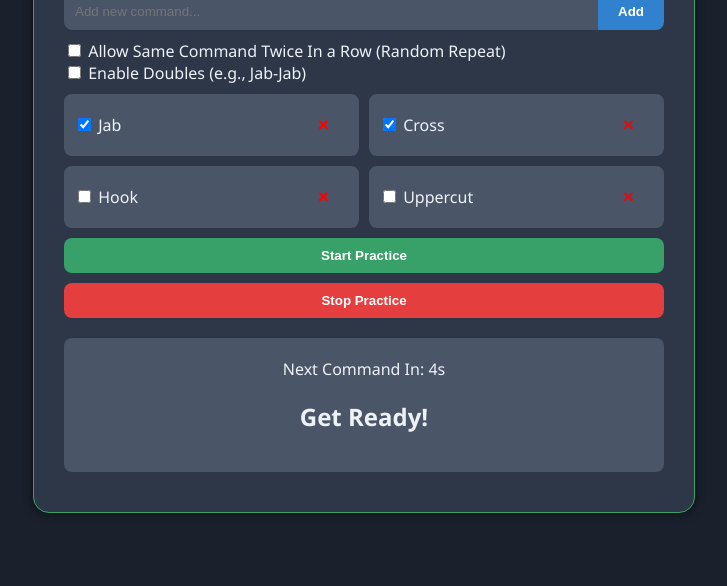
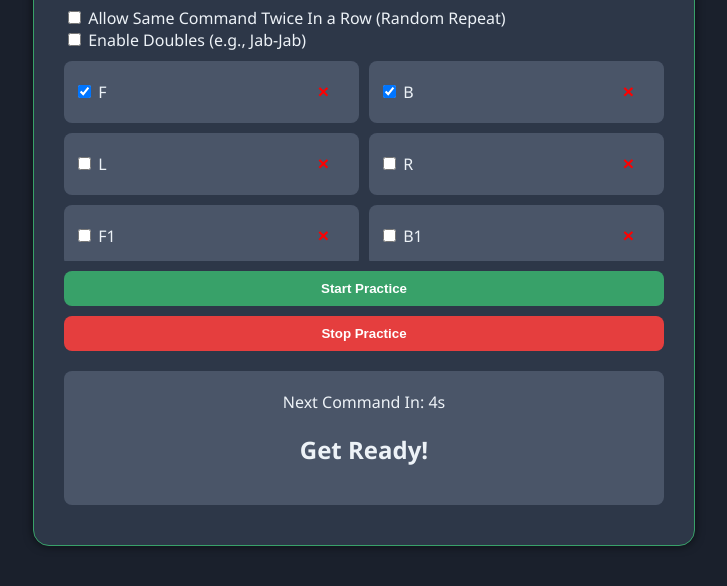
Before and after one commit to sujithsai-kalakonda/Boxing-command-trainer, a plain HTML site: page index.html in a window 1280 px wide. Shown: the part 214-800 px from the top of the page, without its empty margins (276-1003 px from the left). Drawn offline with Linux system fonts and the light colour scheme.

Commit message:
Update index.html
Added initial F, B... commands

```diff
--- a/index.html
+++ b/index.html
@@ -118,7 +118,7 @@
 </div>
 
 <script>
-  const defaultCommands = ["Jab", "Cross", "Hook", "Uppercut"];
+  const defaultCommands =  ["F", "B", "L", "R", "F1", "B1", "Jab", "Cross"];
   let availableCommands = JSON.parse(localStorage.getItem('boxingAvailableCommands')) || defaultCommands;
   let selectedCommands = JSON.parse(localStorage.getItem('boxingSelectedCommands')) || defaultCommands.slice(0, 2);
   let lastCommand = "";
```
